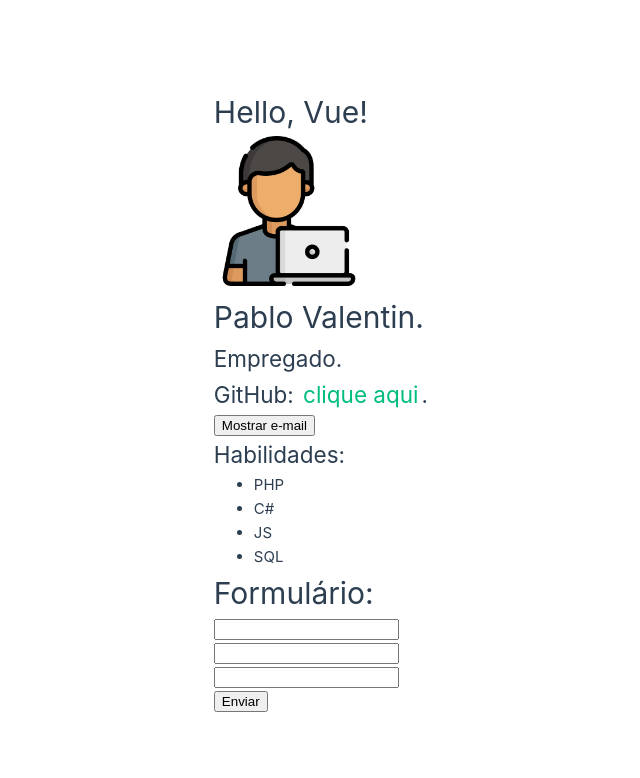
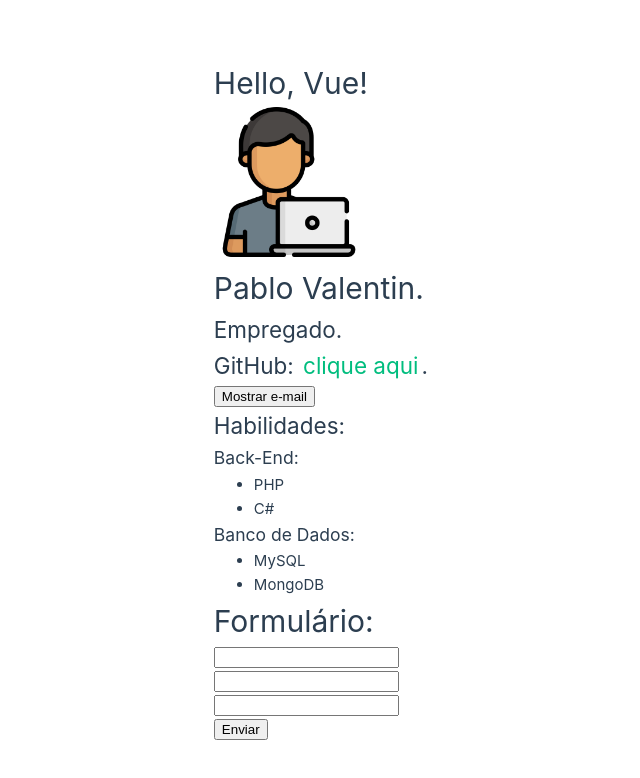
Before and after one commit to PabloValentin94/Conceitos_Vue, a Vue app: page / in a window 1280 px wide. Shown: the top 778 px of the page, without its empty margins (212-852 px from the left). Built offline with nearby package versions, Linux system fonts and the light colour scheme.

Commit message:
Aprendendo a renderizar listas com o Vue.
Utilizando a diretiva v-for para renderizar listas com o Vue.

```diff
--- a/src/components/person/Skills.vue
+++ b/src/components/person/Skills.vue
@@ -1,9 +1,15 @@
 <template>
   <div>
     <h2>Habilidades:</h2>
+    <h3>Back-End:</h3>
     <ul>
       <!-- A diretiva "v-for" é utilizada para iterar os elementos de um array. -->
-      <li v-for="skill in skills">{{ skill }}</li>
+      <li v-for="(skill, index) in skills.backend" v-bind:key="index">{{ skill }}</li>
+    </ul>
+    <h3>Banco de Dados:</h3>
+    <ul>
+      <!-- A diretiva "v-for" é utilizada para iterar os elementos de um array. -->
+      <li v-for="skill in skills.database" :key="skill.id">{{ skill.description }}</li>
     </ul>
   </div>
 </template>
@@ -14,7 +20,13 @@
 
     data() {
       return {
-        skills: ["PHP", "C#", "JS", "SQL"]
+        skills: {
+          backend: ["PHP", "C#"],
+          database: [
+            {id: 1, description: "MySQL"},
+            {id: 2, description: "MongoDB"}
+          ]
+        }
       }
     }
   }
```
